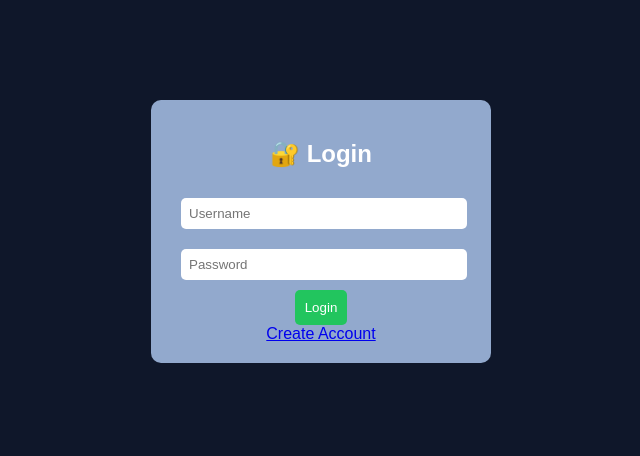
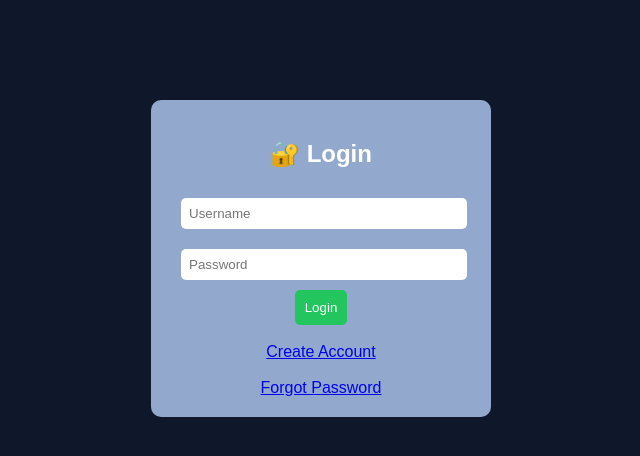
Before and after one commit to bhavyagautam-dev/AI-Driven-Smart-Agriculture-Crop-Intelligence-System, a Flask app: page /login in a window 1280 px wide. Shown: the top 456 px of the page, without its empty margins (319-959 px from the left). Run offline with Flask 3, Linux system fonts and the light colour scheme; parts of the project's set-up code (start-up, migrations or seed data) failed here and were passed over.

Commit message:
Add password reset, history, premium UI improvements

```diff
--- a/app/app.py
+++ b/app/app.py
@@ -6,16 +6,14 @@ from werkzeug.security import generate_password_hash, check_password_hash
 app = Flask(__name__)
 app.secret_key = "secret123"
 
-# Load ML model
 model = joblib.load("models/crop_model.pkl")
 
 
-# 🗄️ Create Database
+# ================= DATABASE =================
 def create_db():
     conn = sqlite3.connect("database.db")
     cursor = conn.cursor()
 
-    # Users table
     cursor.execute("""
     CREATE TABLE IF NOT EXISTS users (
         id INTEGER PRIMARY KEY AUTOINCREMENT,
@@ -24,7 +22,6 @@ def create_db():
     )
     """)
 
-    # History table
     cursor.execute("""
     CREATE TABLE IF NOT EXISTS history (
         id INTEGER PRIMARY KEY AUTOINCREMENT,
@@ -43,11 +40,10 @@ def create_db():
     conn.commit()
     conn.close()
 
-
 create_db()
 
 
-# 🔐 Home (Protected)
+# ================= HOME =================
 @app.route("/")
 def home():
     if "user" not in session:
@@ -55,7 +51,7 @@ def home():
     return render_template("index.html", user=session["user"])
 
 
-# 🌾 Prediction + Save History
+# ================= PREDICT =================
 @app.route("/predict", methods=["POST"])
 def predict():
 
@@ -72,7 +68,6 @@ def predict():
 
     prediction = model.predict([[nitrogen, phosphorus, potassium, temp, humidity, ph, rainfall]])
 
-    # 💾 Save history
     conn = sqlite3.connect("database.db")
     cursor = conn.cursor()
 
@@ -93,7 +88,7 @@ def predict():
     return render_template("index.html", prediction=prediction[0], user=session["user"])
 
 
-# 🧑‍💻 Register
+# ================= REGISTER =================
 @app.route("/register", methods=["GET", "POST"])
 def register():
 
@@ -114,13 +109,12 @@ def register():
             return "User already exists!"
 
         conn.close()
-
         return redirect("/login")
 
     return render_template("register.html")
 
 
-# 🔑 Login
+# ================= LOGIN =================
 @app.route("/login", methods=["GET", "POST"])
 def login():
 
@@ -145,14 +139,36 @@ def login():
     return render_template("login.html")
 
 
-# 🚪 Logout
-@app.route("/logout")
-def logout():
-    session.pop("user", None)
-    return redirect("/login")
+# ================= FORGOT PASSWORD =================
+@app.route("/forgot", methods=["GET", "POST"])
+def forgot():
+
+    if request.method == "POST":
+        username = request.form["username"]
+        new_password = generate_password_hash(request.form["password"])
+
+        conn = sqlite3.connect("database.db")
+        cursor = conn.cursor()
+
+        cursor.execute("SELECT * FROM users WHERE username=?", (username,))
+        user = cursor.fetchone()
+
+        if user:
+            cursor.execute(
+                "UPDATE users SET password=? WHERE username=?",
+                (new_password, username)
+            )
+            conn.commit()
+            conn.close()
+            return "Password updated! Go to login."
+        else:
+            conn.close()
+            return "User not found!"
+
+    return render_template("forgot.html")
 
 
-# 📊 History Page
+# ================= HISTORY =================
 @app.route("/history")
 def history():
 
@@ -170,19 +186,24 @@ def history():
     return render_template("history.html", data=data)
 
 
-# 🌡️ Sensor API (dummy)
+# ================= LOGOUT =================
+@app.route("/logout")
+def logout():
+    session.pop("user", None)
+    return redirect("/login")
+
+
+# ================= SENSOR API =================
 @app.route("/sensor-data")
 def sensor_data():
-
     data = {
         "temperature": 25,
         "humidity": 60,
         "soil_moisture": 45
     }
-
     return data
 
 
-# 🚀 Run
+# ================= RUN =================
 if __name__ == "__main__":
     app.run(debug=True)
--- a/app/templates/login.html
+++ b/app/templates/login.html
@@ -48,8 +48,9 @@ background:#16a34a;
 <input type="password" name="password" placeholder="Password"><br>
 <button type="submit">Login</button>
 </form>
-
-<a href="/register">Create Account</a>
+<br>
+<a href="/register">Create Account</a><br><br>
+<a href="/forgot">Forgot Password</a>
 </div>
 
 </body>
```
Also changed, not shown: app/templates/forgot.html (added, +9 -0 lines), database.db.
